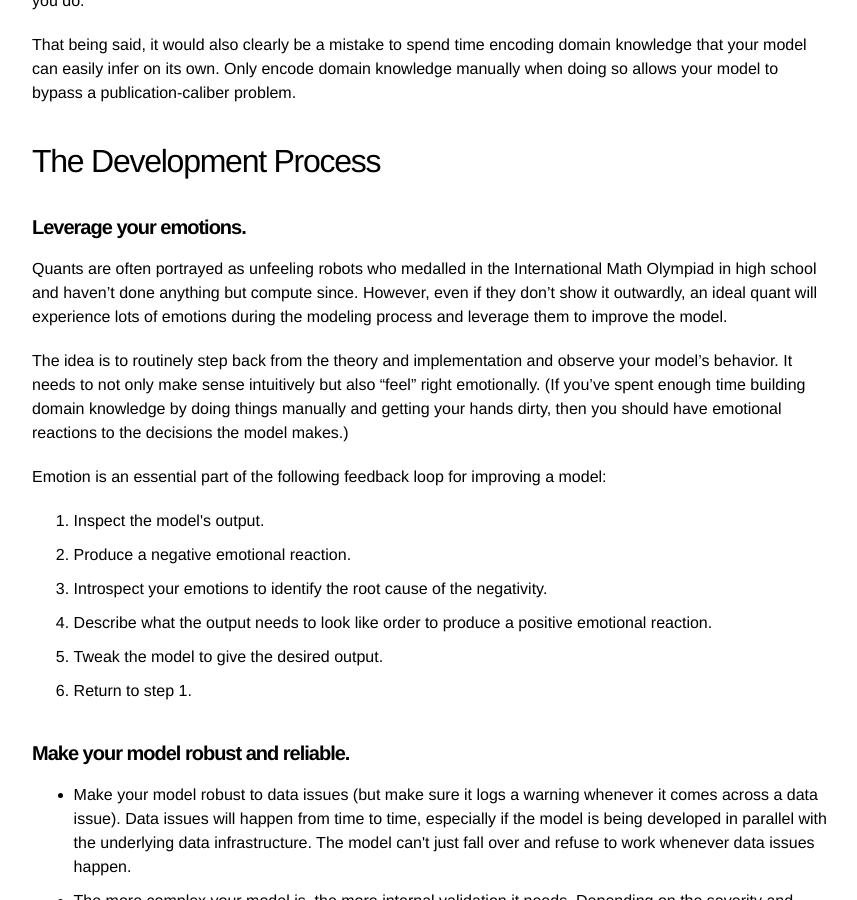
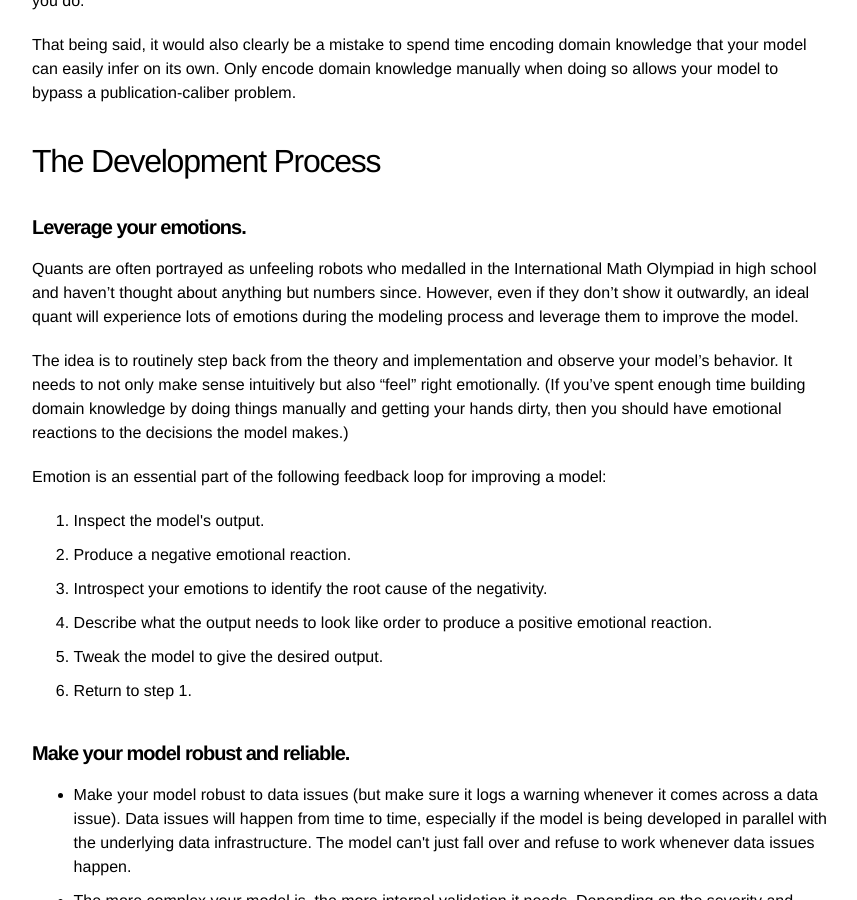
Before and after one commit to quantmonster/quantmonster.github.io, a Jekyll site: the page built from _posts/2022-09-07-modeling-tips.md, in a window 1280 px wide and 900 px high, scrolled down 2291 px. Shown: the whole window, without its empty margins (208-1065 px from the left). Built offline with Jekyll 4.4.1, drawn with Linux system fonts in a browser that asks for light colours.

Commit message:
Update 2022-09-07-modeling-tips.md

```diff
--- a/_posts/2022-09-07-modeling-tips.md
+++ b/_posts/2022-09-07-modeling-tips.md
@@ -85,7 +85,7 @@ That being said, it would also clearly be a mistake to spend time encoding domai
 
 <h4><b>Leverage your emotions.</b></h4>
 
-Quants are often portrayed as unfeeling robots who medalled in the International Math Olympiad in high school and haven't done anything but compute since. However, even if they don't show it outwardly, an ideal quant will experience lots of emotions during the modeling process and leverage them to improve the model.
+Quants are often portrayed as unfeeling robots who medalled in the International Math Olympiad in high school and haven't thought about anything but numbers since. However, even if they don't show it outwardly, an ideal quant will experience lots of emotions during the modeling process and leverage them to improve the model.
 
 The idea is to routinely step back from the theory and implementation and observe your model's behavior. It needs to not only make sense intuitively but also "feel" right emotionally. (If you've spent enough time building domain knowledge by doing things manually and getting your hands dirty, then you should have emotional reactions to the decisions the model makes.)
 
```
